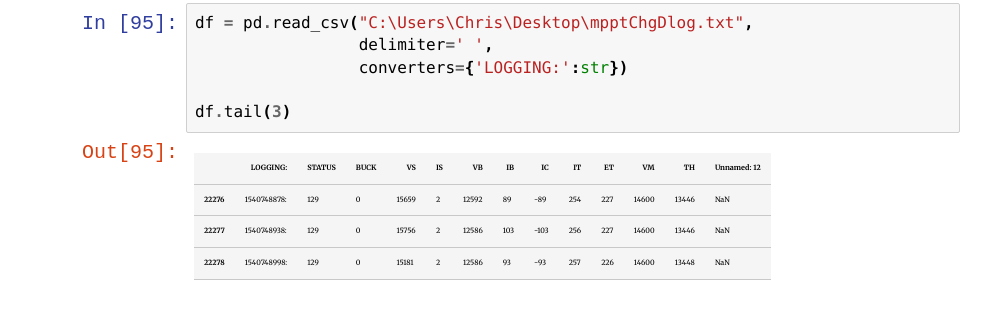
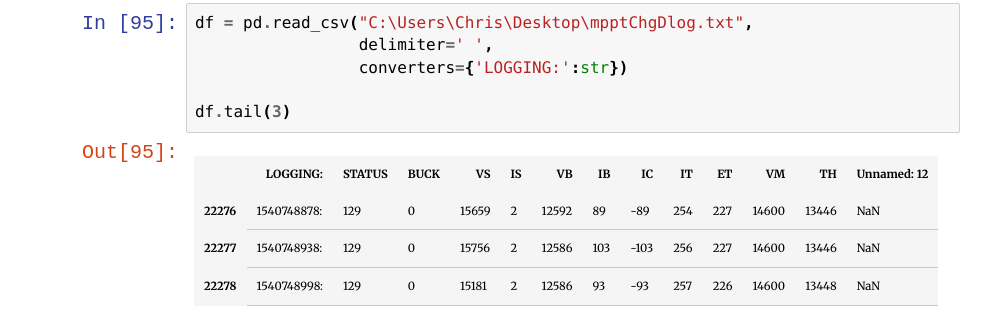
Before and after one commit to ccirone2/ccirone2.github.io, a plain HTML site: page MPPT-DataViz.html in a window 1280 px wide. Shown: the part 1754-2087 px from the top of the page, without its empty margins (149-1140 px from the left). Drawn offline with nearby package versions, Linux system fonts and the light colour scheme; some packages are replaced by stand-ins of ours.

Commit message:
Update documentation

```diff
--- a/theme/css/main.css
+++ b/theme/css/main.css
@@ -11,15 +11,17 @@ html, button, input, select, textarea, .pure-g [class*="pure-u"] { font-family:
 
 table.dataframe, .dataframe th, .dataframe td {
   border: none;
-  border-bottom: 1px solid #C8C8C8;
   border-collapse: collapse;
   text-align:left;
   padding: 10px;
   margin-bottom: 10px;
-  font-size: 0.6em;
+  font-size: 0.75em;
 }
 .dataframe th {
   color: black;
+}
+.dataframe td {
+  border-bottom: 1px solid #C8C8C8;
 }
 
 /* END Pretty Pandas Dataframes */
```
